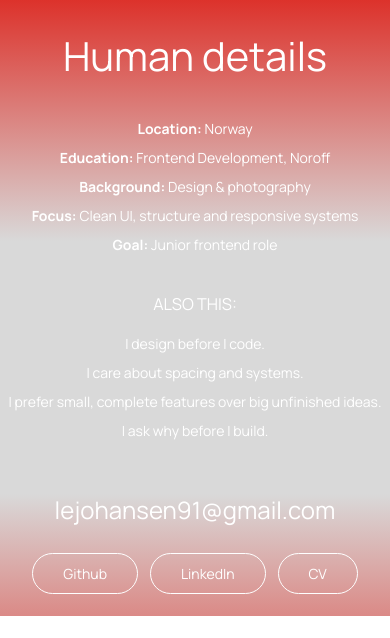
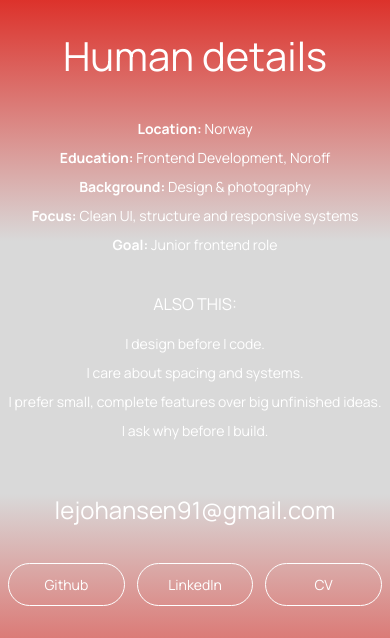
Before and after one commit to 8headswillroll8/portfolio-1, a plain HTML site: page index.html in a window 390 px wide. Shown: the part 3000-3638 px from the top of the page. Before the commit the page ends 3616 px from the top, so only its background shows below. Drawn offline with Linux system fonts and the light colour scheme.

Commit message:
fix responsiveness on links in footer

```diff
--- a/css/components.css
+++ b/css/components.css
@@ -39,6 +39,13 @@ header {
   justify-content: center;
   gap: var(--space-2);
   list-style: none;
+  padding: 0;
+  margin: 0 var(--space-1);
+}
+
+.footer__links li {
+  flex: 1;
+  max-width: 160px;
 }
 
 .footer_email {
@@ -49,7 +56,9 @@ header {
 }
 
 .footer__links a {
-  padding: 10px 30px;
+  display: block;
+  text-align: center;
+  padding: 10px 16px;
   border-radius: 9999px;
   color: var(--color-white);
   background-color: transparent;
```
